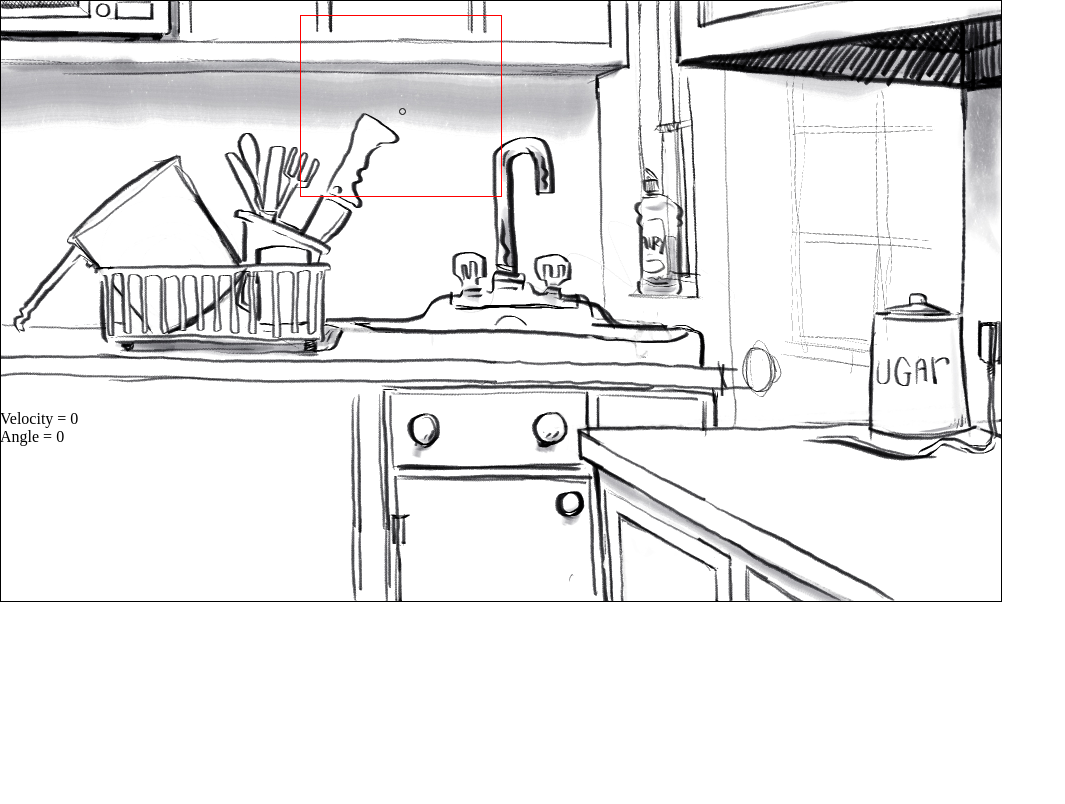
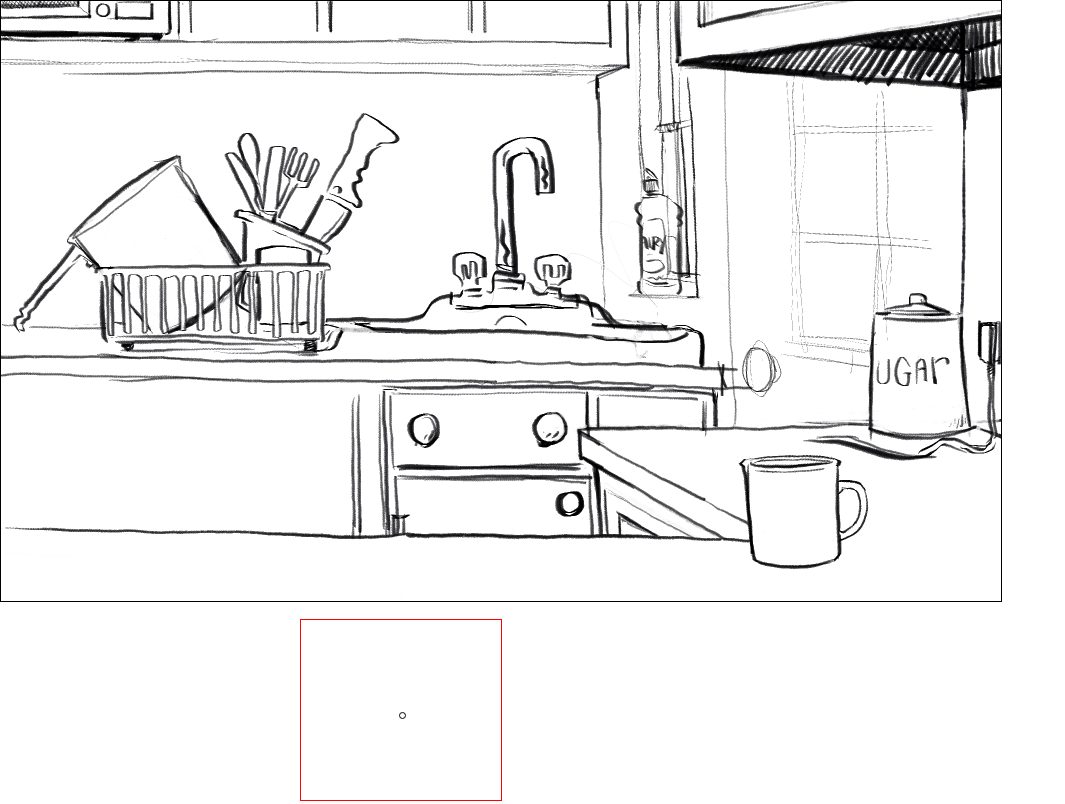
Before and after one commit to fintonius/teacup_game, a plain HTML site: page index.html in a window 1280 px wide. Shown: the top 804 px of the page, without its empty margins (0-1065 px from the left). Drawn offline with Linux system fonts and the light colour scheme.

Commit message:
align the hitboxes with the cup image and enlarge teabag

```diff
--- a/index.html
+++ b/index.html
@@ -9,8 +9,10 @@
 </head>
 <body>
     <canvas id="canvas1"></canvas>
+    <img id="cup-front" src="images/cup-front-fill.png">
+
     <div id="userInput">
-        <div id="userBall"></div>
+    <div id="userBall"></div>
     </div>
     <div id="data">
         <div id="velocity"></div>
--- a/script.js
+++ b/script.js
@@ -8,6 +8,7 @@ CANVAS_HEIGHT = canvas.height = 600;
 let cursorPos = document.addEventListener('click', (e) => {
     console.log('x = ', e.x, 'y = ', e.y)
 })
+
 
 const userInput = document.getElementById('userInput');
 let g = 9.8;
@@ -100,8 +101,8 @@ function movement(v, a) {
 const teabag = {
     x: 10,
     y: 300,
-    width: 10,
-    height: 10,
+    width: 15,
+    height: 15,
     currentY: 0,
     maxY: CANVAS_HEIGHT/2 + angle,
     angle: angle,
@@ -116,10 +117,11 @@ const teabag = {
             if (this.y + this.height >= CANVAS_HEIGHT) {
                 this.y = CANVAS_HEIGHT - this.height;
                }
+
            } else if (this.x < r && this.y > 0) {
         this.x += velocity * 5;
         this.y -= velocity;
-       } else if(this.x >= r && this.y < CANVAS_HEIGHT - 10) {
+       } else if(this.x >= r && this.y < CANVAS_HEIGHT - 8) {
         this.y += velocity;
         this.x += velocity * 5;
        } else if (this.x === r) {
@@ -178,14 +180,14 @@ const teabag = {
         ctx.stroke();
      },
      collide() {
-        alert('you scored!')
+        console.log('you scored!')
      }
 }
 
 const cupBottom = {
-    x: 905,
-    y: 390,
-    width: 50,
+    x: 749,
+    y: 525,
+    width: 90,
     height: 15,
     draw() {
         ctx.beginPath();
@@ -196,10 +198,10 @@ const cupBottom = {
 }
 
 const cupSide1 = {
-    x: 900,
-    y: 335,
+    x: 752,
+    y: 458,
     width: 5,
-    height: 155,
+    height: 100,
     draw() {
         ctx.beginPath();
         ctx.rect(this.x, this.y, this.width, this.height);
@@ -208,10 +210,10 @@ const cupSide1 = {
 }
 
 const cupSide2 = {
-    x: 956,
-    y: 285,
+    x: 828,
+    y:458,
     width: 5,
-    height: 155,
+    height: 100,
     draw() {
         ctx.beginPath();
         ctx.rect(this.x, this.y, this.width, this.height);
--- a/style.css
+++ b/style.css
@@ -9,16 +9,26 @@ body{
     width: 1000px;
     border: solid black 1px;
     margin-top: 0;
-    background-image: url(images/Game-environment-background\ .jpg);
+    background-image: url(images/environment-final.png);
     background-size: 100% 100%;
 
+}
+
+
+#cup-front {
+    z-index: 2;
+    height: 600px;
+    width: 1000px;
+    position: relative;
+    margin-top: 0;
+    margin: 0px auto;
 }
 
 #teabag{
     position: relative;
     width: 5px;
     height: 5px;
-    border: dashed 1px red;
+
 }
 
 #userInput {
@@ -45,7 +55,7 @@ body{
 
 
 #data{
-    position: absolute;
+    position: relative;
     z-index: 0;
     margin-top: 410px;
 }
```
Also changed, not shown: images/Game-environment-background .jpg (deleted), images/counter-top.png (deleted), images/cup-back.png (deleted), images/cup-front .png (deleted), images/cup-front-fill.png (added), images/environment-final.png (added).
